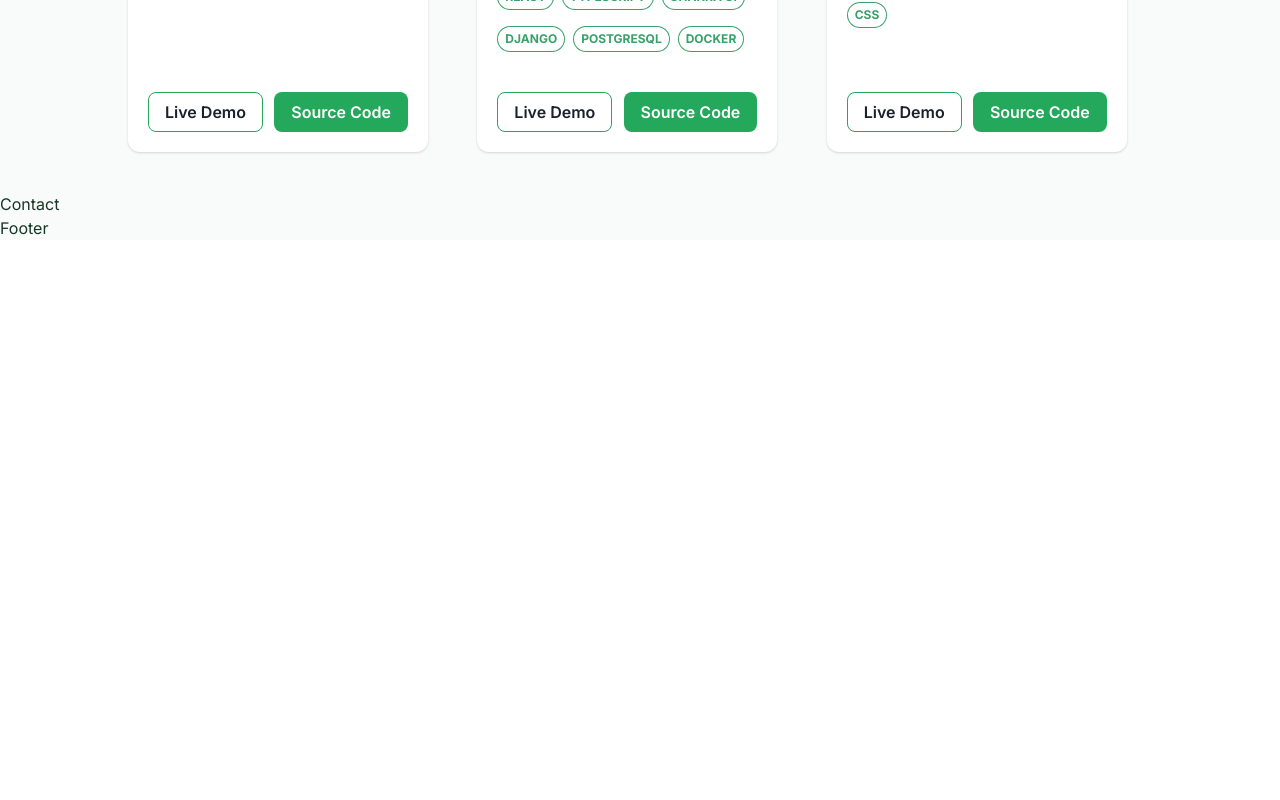
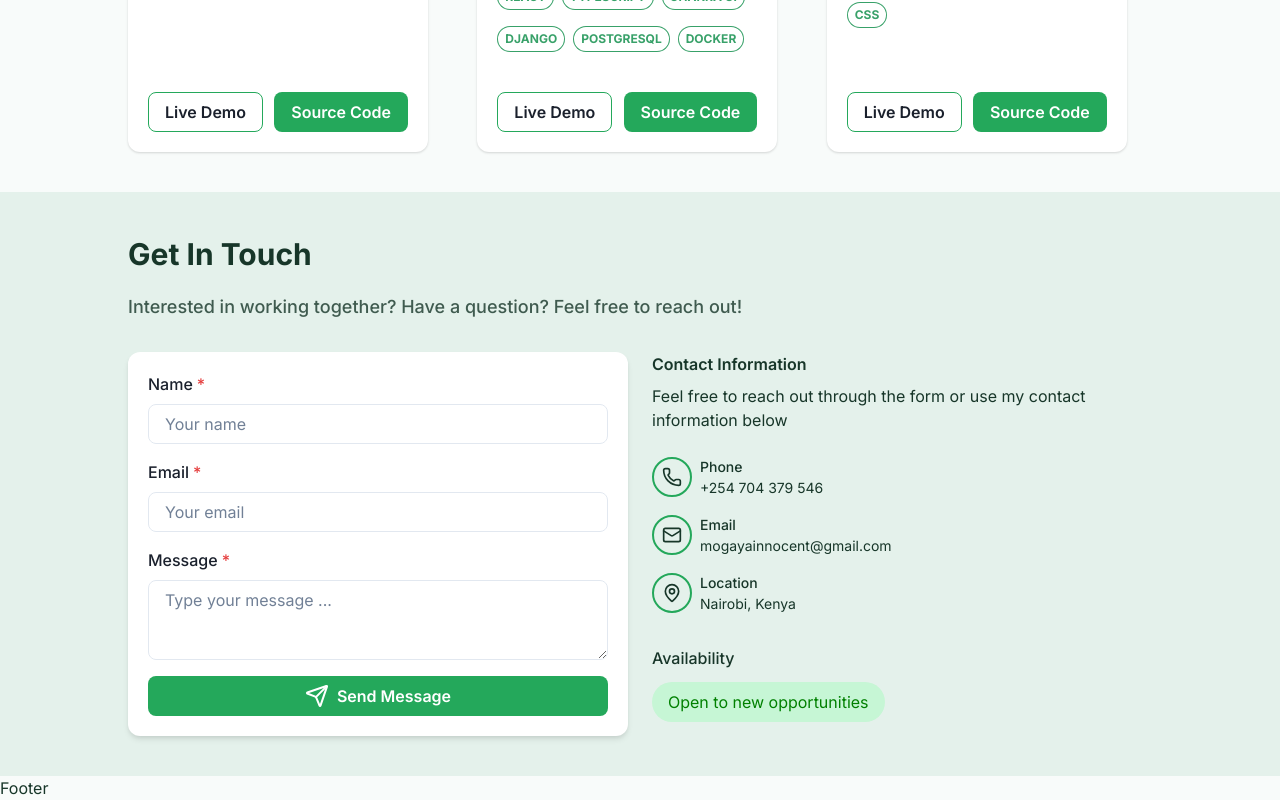
Before and after one commit to mogaya/Mwita-Mogaya-Portfolio, a React (Vite) app in the folder frontend/: page / in a window 1280 px wide. Shown: the part 1678-2478 px from the top of the page. Before the commit the page ends 1918 px from the top, so only its background shows below. Built offline with nearby package versions, Linux system fonts and the light colour scheme.

Commit message:
Implement contact form with validation and submission handling

```diff
--- a/frontend/src/components/Home/Contact.tsx
+++ b/frontend/src/components/Home/Contact.tsx
@@ -1,5 +1,213 @@
+import {
+  Box,
+  Button,
+  Card,
+  CardBody,
+  Flex,
+  FormControl,
+  FormLabel,
+  Grid,
+  GridItem,
+  HStack,
+  Icon,
+  Input,
+  Text,
+  Textarea,
+  VStack,
+} from "@chakra-ui/react";
+import { Mail, MapPin, Phone, Send } from "lucide-react";
+import { useForm } from "react-hook-form";
+
 const Contact = () => {
-  return <div>Contact</div>;
+  const { register, handleSubmit } = useForm();
+
+  const onSubmit = (data: any) => {
+    console.log(data);
+  };
+  return (
+    <Box as="section" w={"100vw"} bgColor={"secondary"}>
+      <Box maxW="1200px" w={{ base: "80vw", md: "80vw" }} mx={"auto"} py={10}>
+        <Box mb={8}>
+          <Text as={"h2"} fontSize={"3xl"} fontWeight="bold" mb={4}>
+            Get In Touch
+          </Text>
+
+          <Text
+            fontSize={"lg"}
+            fontWeight={"medium"}
+            color={"foreground"}
+            opacity={0.8}
+          >
+            Interested in working together? Have a question? Feel free to reach
+            out!
+          </Text>
+        </Box>
+
+        <Grid templateColumns="repeat(2, 1fr)" gap={6}>
+          {/* Contact Info */}
+          <GridItem>
+            <Card borderRadius={"xl"} overflow="hidden" shadow={"md"}>
+              <CardBody>
+                <form onSubmit={handleSubmit(onSubmit)}>
+                  <VStack spacing={4}>
+                    {/* Name */}
+                    <FormControl isRequired>
+                      <FormLabel htmlFor="name">Name</FormLabel>
+                      <Input
+                        id="name"
+                        type="text"
+                        {...register("name")}
+                        placeholder="Your name"
+                        focusBorderColor="primary"
+                        autoComplete="name"
+                        borderRadius={"lg"}
+                      ></Input>
+                    </FormControl>
+
+                    {/* Email */}
+                    <FormControl isRequired>
+                      <FormLabel htmlFor="email">Email</FormLabel>
+                      <Input
+                        id="email"
+                        type="text"
+                        {...register("email")}
+                        placeholder="Your email"
+                        focusBorderColor="primary"
+                        autoComplete="email"
+                        borderRadius={"lg"}
+                      ></Input>
+                    </FormControl>
+
+                    {/* Message */}
+                    <FormControl isRequired>
+                      <FormLabel htmlFor="message">Message</FormLabel>
+                      <Textarea
+                        id="message"
+                        {...register("message")}
+                        placeholder="Type your message ..."
+                        focusBorderColor="primary"
+                        borderRadius={"lg"}
+                      ></Textarea>
+                    </FormControl>
+
+                    {/* Button */}
+                    <Button
+                      color={"white"}
+                      bgColor={"primary"}
+                      width={"100%"}
+                      type="submit"
+                      borderRadius={"lg"}
+                      _hover={{
+                        bgColor: "teal",
+                        color: "white",
+                        borderColor: "teal",
+                      }}
+                    >
+                      <Icon as={Send} boxSize={6} mr={2} />
+                      Send Message
+                    </Button>
+                  </VStack>
+                </form>
+              </CardBody>
+            </Card>
+          </GridItem>
+
+          {/* Contact Form */}
+          <GridItem>
+            <Box mb={6}>
+              <Text as={"h3"} fontWeight={"semibold"} mb={2}>
+                Contact Information
+              </Text>
+              <Text as={"p"}>
+                Feel free to reach out through the form or use my contact
+                information below
+              </Text>
+            </Box>
+
+            <Flex flexDirection={"column"} gap={4} mb={8}>
+              {/* Phone */}
+              <HStack>
+                <Box
+                  border={"2px solid"}
+                  borderColor="primary"
+                  p={2}
+                  borderRadius="100%"
+                  display="flex"
+                >
+                  <Icon as={Phone} boxSize={5} />
+                </Box>
+                <VStack align={"start"} spacing={0}>
+                  <Text as={"h4"} fontWeight={"medium"} fontSize={"sm"}>
+                    Phone
+                  </Text>
+                  <Text as={"p"} fontSize={"sm"}>
+                    +254 704 379 546
+                  </Text>
+                </VStack>
+              </HStack>
+
+              {/* Email */}
+              <HStack>
+                <Box
+                  border={"2px solid"}
+                  borderColor="primary"
+                  p={2}
+                  borderRadius="100%"
+                  display="flex"
+                >
+                  <Icon as={Mail} boxSize={5} />
+                </Box>
+                <VStack align={"start"} spacing={0}>
+                  <Text as={"h4"} fontWeight={"medium"} fontSize={"sm"}>
+                    Email
+                  </Text>
+                  <Text as={"p"} fontSize={"sm"}>
+                    mogayainnocent@gmail.com
+                  </Text>
+                </VStack>
+              </HStack>
+
+              {/* Location */}
+              <HStack>
+                <Box
+                  border={"2px solid"}
+                  borderColor="primary"
+                  p={2}
+                  borderRadius="100%"
+                  display="flex"
+                >
+                  <Icon as={MapPin} boxSize={5} />
+                </Box>
+                <VStack align={"start"} spacing={0}>
+                  <Text as={"h4"} fontWeight={"medium"} fontSize={"sm"}>
+                    Location
+                  </Text>
+                  <Text as={"p"} fontSize={"sm"}>
+                    Nairobi, Kenya
+                  </Text>
+                </VStack>
+              </HStack>
+            </Flex>
+            <Box>
+              <Text as={"h4"} fontWeight={"medium"} mb={3}>
+                Availability
+              </Text>
+              <Box
+                bgColor={"green.100"}
+                color={"green"}
+                py={2}
+                px={4}
+                borderRadius={"full"}
+                display={"inline-block"}
+              >
+                Open to new opportunities
+              </Box>
+            </Box>
+          </GridItem>
+        </Grid>
+      </Box>
+    </Box>
+  );
 };
 
 export default Contact;
```
